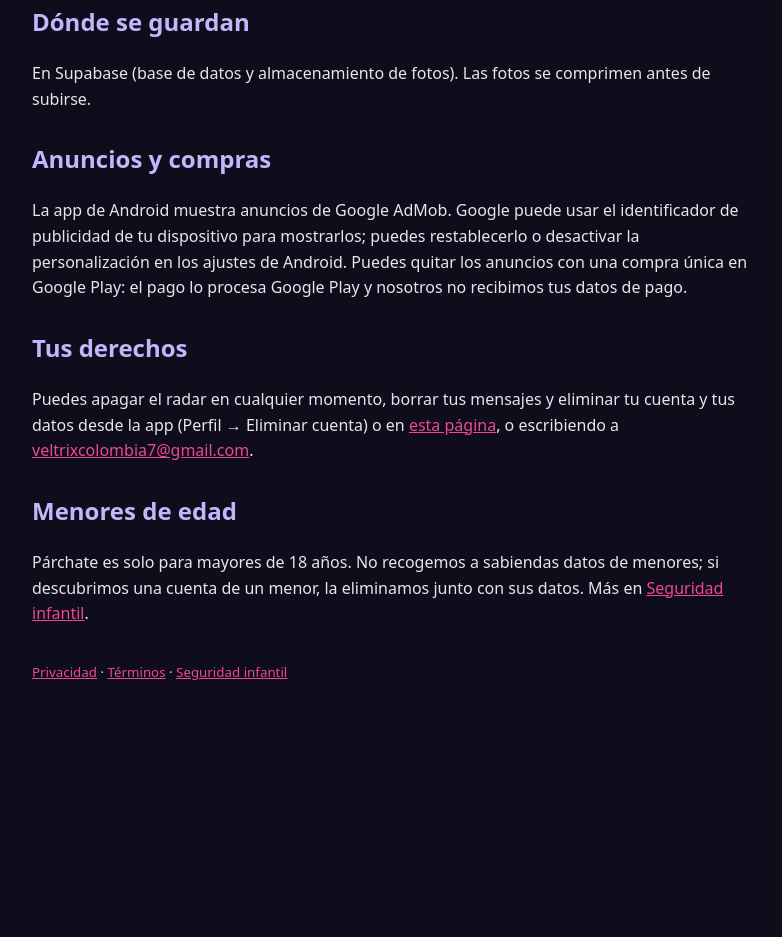
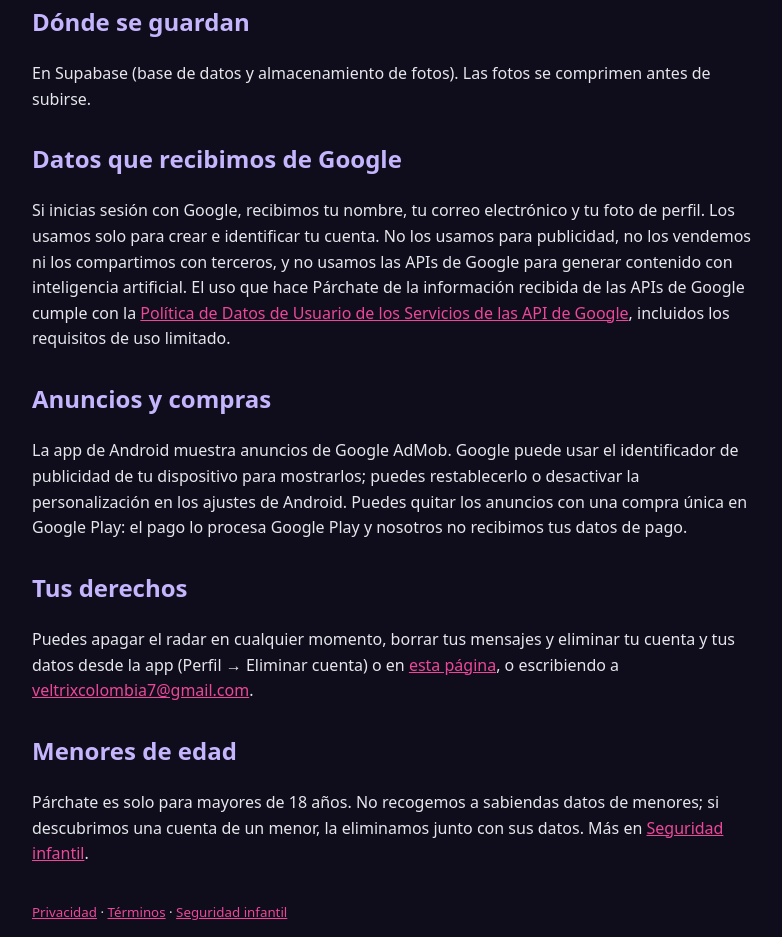
Before and after one commit to Yairpit/parchate-medellin, a plain HTML site: page privacidad.html in a window 1280 px wide. Shown: the part 767-1704 px from the top of the page, without its empty margins (248-1030 px from the left). Before the commit the page ends 1492 px from the top, so only its background shows below. Drawn offline with Linux system fonts and the light colour scheme.

Commit message:
Update privacy policy with Google data details
Added information about data received from Google and clarified ads and purchases section.

```diff
--- a/privacidad.html
+++ b/privacidad.html
@@ -3,5 +3,5 @@
 <h2>Para qué los usamos</h2><p>Para iniciar tu sesión, mostrar parches y personas a menos de 1 km, permitir los chats y mantener la comunidad segura. No vendemos tus datos ni los usamos para publicidad.</p>
 <h2>Qué ven los demás</h2><ul><li>Otras personas cerca ven tu nombre, foto y una distancia aproximada, nunca tu posición exacta, y solo si tienes el radar activado y estuviste activo en los últimos 30 minutos.</li><li>Los mensajes de grupo los ven los miembros de la app; los privados, solo tú y la otra persona.</li></ul>
 <h2>Dónde se guardan</h2><p>En Supabase (base de datos y almacenamiento de fotos). Las fotos se comprimen antes de subirse.</p>
-<h2>Anuncios y compras</h2><p>La app de Android muestra anuncios de Google AdMob. Google puede usar el identificador de publicidad de tu dispositivo para mostrarlos; puedes restablecerlo o desactivar la personalización en los ajustes de Android. Puedes quitar los anuncios con una compra única en Google Play: el pago lo procesa Google Play y nosotros no recibimos tus datos de pago.</p><h2>Tus derechos</h2><p>Puedes apagar el radar en cualquier momento, borrar tus mensajes y eliminar tu cuenta y tus datos desde la app (Perfil → Eliminar cuenta) o en <a href="/eliminar-cuenta.html">esta página</a>, o escribiendo a <a href="mailto:veltrixcolombia7@gmail.com">veltrixcolombia7@gmail.com</a>.</p>
+<h2>Datos que recibimos de Google</h2><p>Si inicias sesión con Google, recibimos tu nombre, tu correo electrónico y tu foto de perfil. Los usamos solo para crear e identificar tu cuenta. No los usamos para publicidad, no los vendemos ni los compartimos con terceros, y no usamos las APIs de Google para generar contenido con inteligencia artificial. El uso que hace Párchate de la información recibida de las APIs de Google cumple con la <a href="https://developers.google.com/terms/api-services-user-data-policy" target="_blank" rel="noopener">Política de Datos de Usuario de los Servicios de las API de Google</a>, incluidos los requisitos de uso limitado.</p><h2>Anuncios y compras</h2><p>La app de Android muestra anuncios de Google AdMob. Google puede usar el identificador de publicidad de tu dispositivo para mostrarlos; puedes restablecerlo o desactivar la personalización en los ajustes de Android. Puedes quitar los anuncios con una compra única en Google Play: el pago lo procesa Google Play y nosotros no recibimos tus datos de pago.</p><h2>Tus derechos</h2><p>Puedes apagar el radar en cualquier momento, borrar tus mensajes y eliminar tu cuenta y tus datos desde la app (Perfil → Eliminar cuenta) o en <a href="/eliminar-cuenta.html">esta página</a>, o escribiendo a <a href="mailto:veltrixcolombia7@gmail.com">veltrixcolombia7@gmail.com</a>.</p>
 <h2>Menores de edad</h2><p>Párchate es solo para mayores de 18 años. No recogemos a sabiendas datos de menores; si descubrimos una cuenta de un menor, la eliminamos junto con sus datos. Más en <a href="/seguridad-infantil.html">Seguridad infantil</a>.</p><p style="margin-top:32px"><small><a href="/privacidad.html">Privacidad</a> · <a href="/terminos.html">Términos</a> · <a href="/seguridad-infantil.html">Seguridad infantil</a></small></p></body></html>
```
